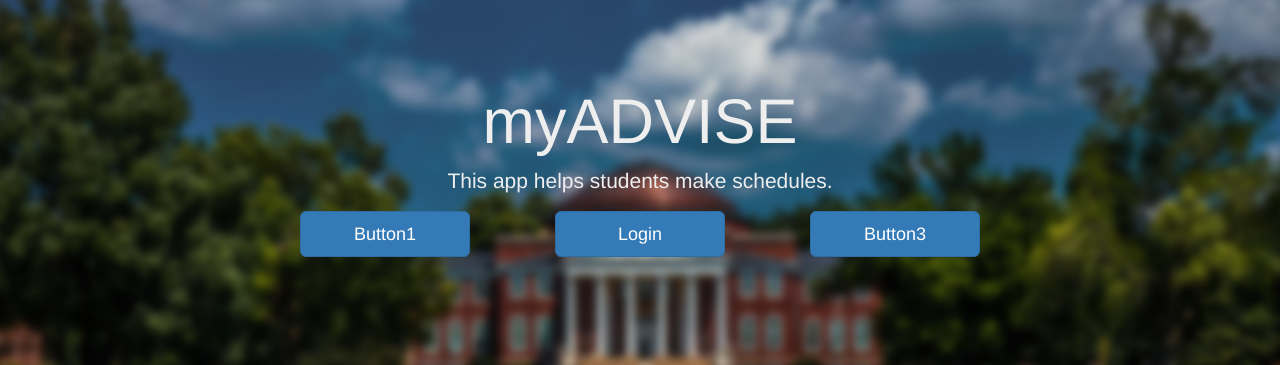
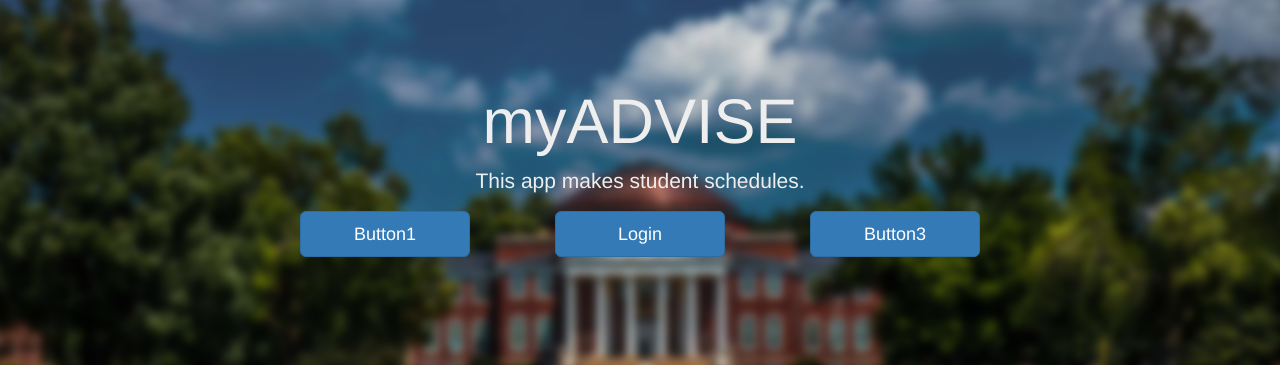
Before and after one commit to lukasfox23/myADVISE, a Django app: page / in a window 1280 px wide. Shown: the part 51-416 px from the top of the page. Run offline with Django 3.2, Linux system fonts and the light colour scheme; some libraries are stand-ins or nearby versions.

Commit message:
Change homepage

```diff
--- a/basic/templates/basic/basic.html
+++ b/basic/templates/basic/basic.html
@@ -4,7 +4,7 @@
 <div class = "container">
     <div class = "jumbotron">
         <h1 class = "text-center">myADVISE</h1>
-        <p class = "text-center">This app helps students make schedules.</p>
+        <p class = "text-center">This app makes student schedules.</p>
 
         <p>
             <a class = "btn btn-primary btn-lg col-md-2 col-md-offset-2" role = "button">Button1</a>
```
